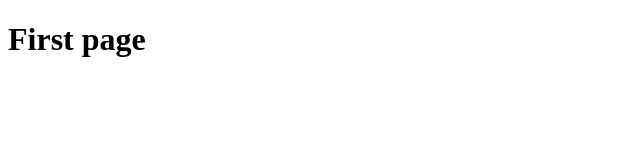
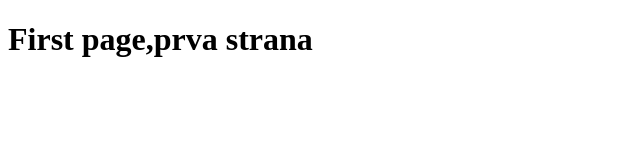
Before and after one commit to DraskoNikolic/projekat, a plain HTML site: page site/index.html in a window 1280 px wide. Shown: the whole page, without its empty margins (0-640 px from the left). Drawn offline with Linux system fonts and the light colour scheme.

Commit message:
small content has been added.

```diff
--- a/site/index.html
+++ b/site/index.html
@@ -7,7 +7,7 @@ Prva strana
 
 </head>
 <body>
-<h1>First page</h1>
+<h1>First page,prva strana</h1>
 
 </body>
 </html>
```
